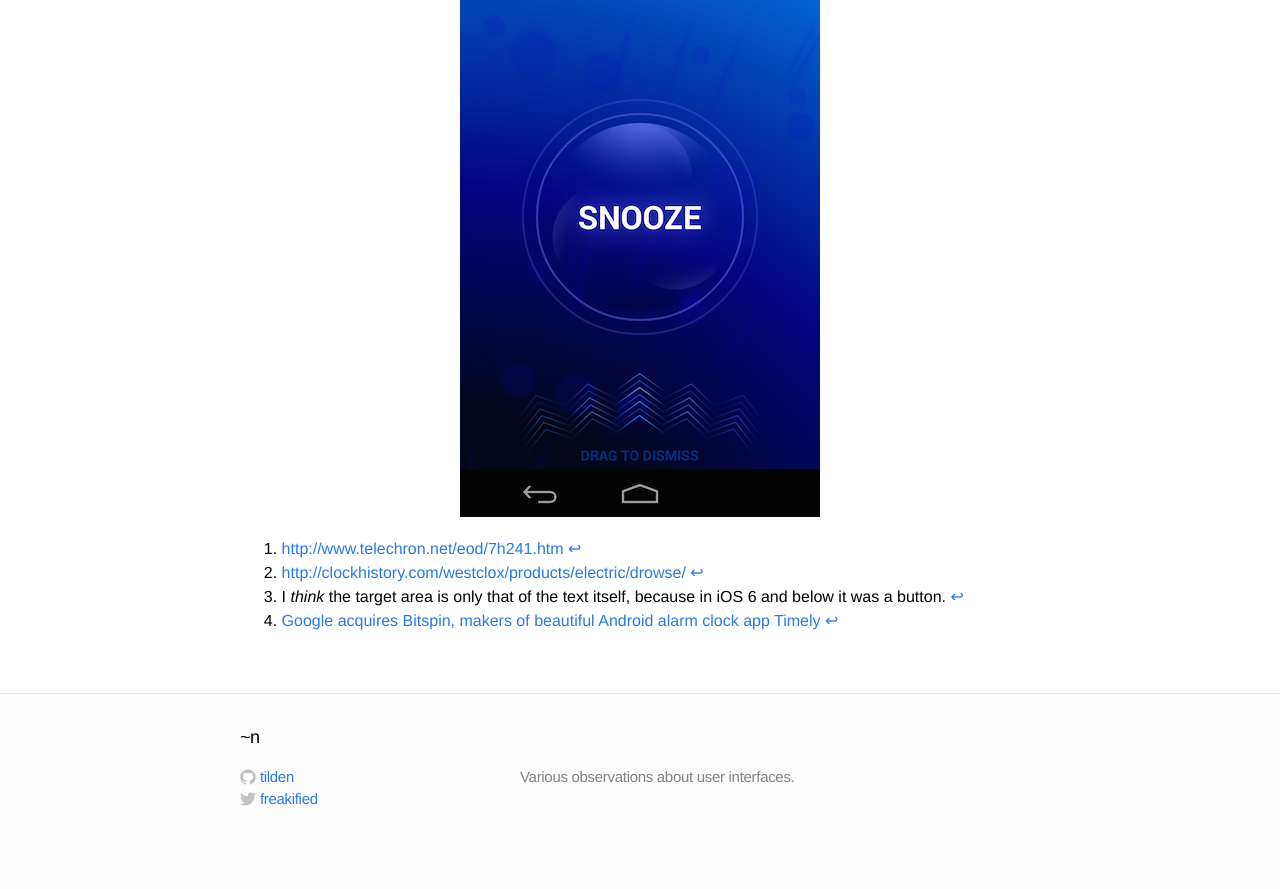
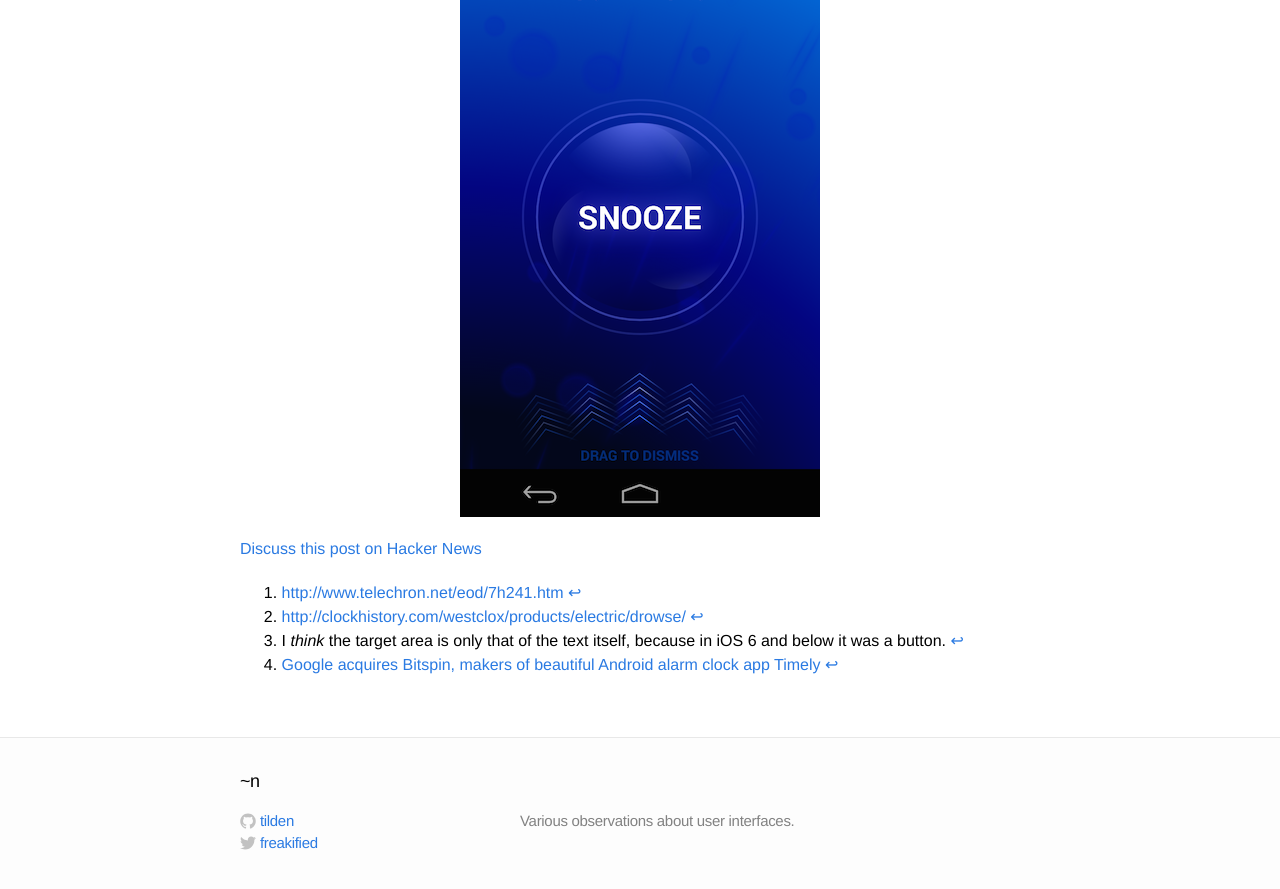
Before and after one commit to tilden/tilden.github.io, a Jekyll site: the page built from _posts/2014-07-12-alarm_clocks.md, in a window 1280 px wide and 900 px high, scrolled down 3671 px. Shown: the top 889 px of the window. Built offline with Jekyll 4.4.1, drawn with Linux system fonts in a browser that asks for light colours; before the commit the page ends 4527 px from its top, so only the background shows below that.

Commit message:
Added HN link

```diff
--- a/_posts/2014-07-12-alarm_clocks.md
+++ b/_posts/2014-07-12-alarm_clocks.md
@@ -34,6 +34,8 @@ Of course, these are all examples of alarm clock apps included with the operatin
 
 ![Timely for Android Screenshot]({{ site.url }}/images/clocks/timely.png)
 
+[Discuss this post on Hacker News](https://news.ycombinator.com/item?id=8030463)
+
 [^telechron]: [http://www.telechron.net/eod/7h241.htm](http://www.telechron.net/eod/7h241.htm)
 
 [^westclox]: [http://clockhistory.com/westclox/products/electric/drowse/](http://clockhistory.com/westclox/products/electric/drowse/)
```
